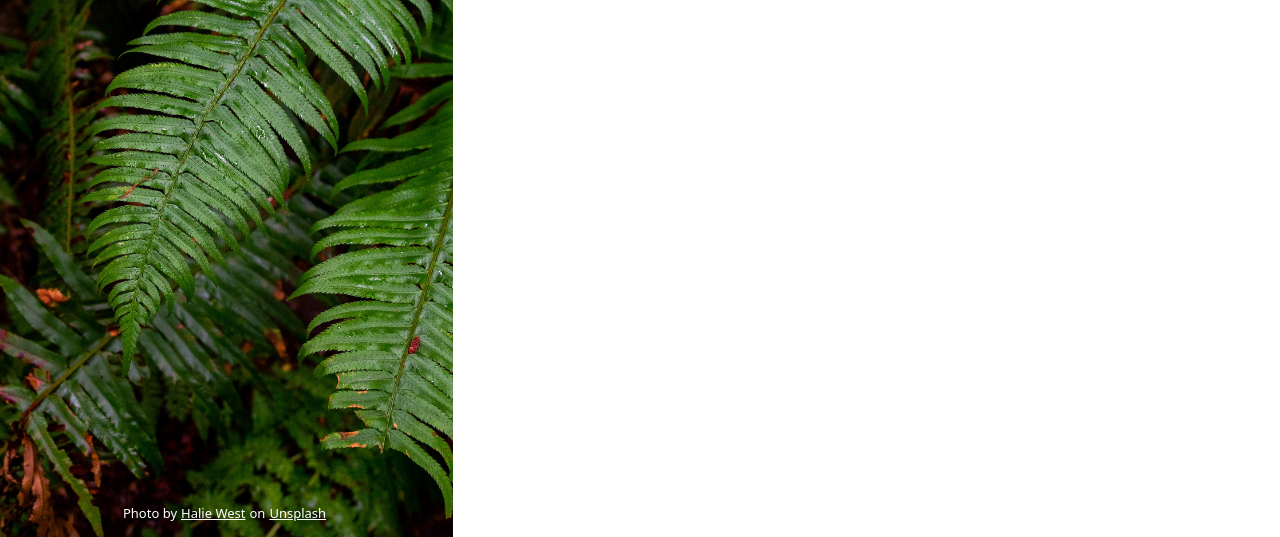
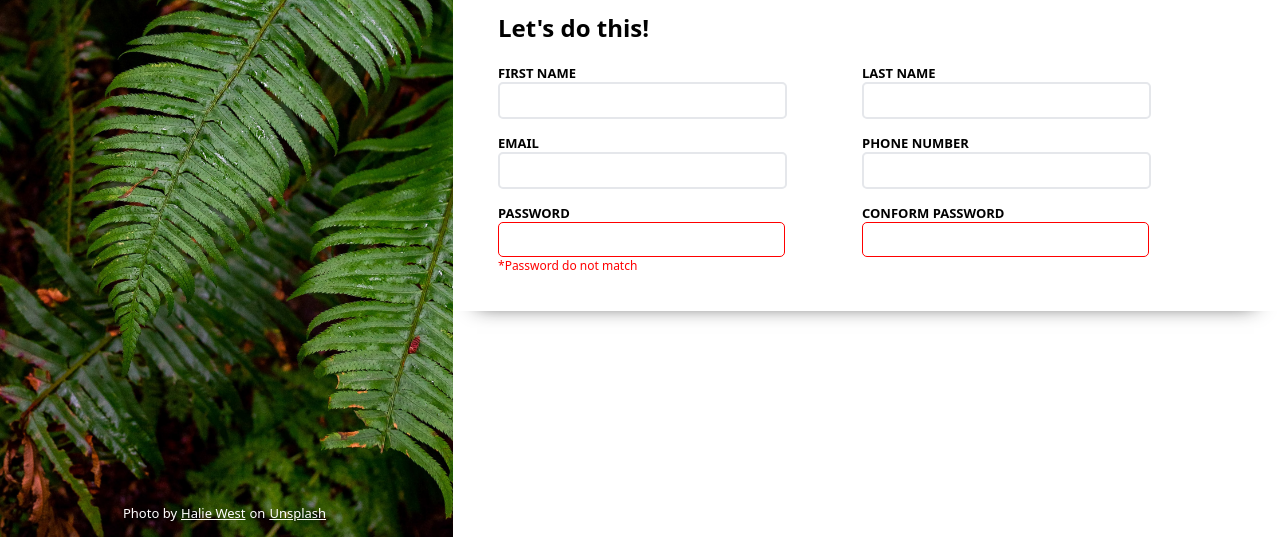
Before and after one commit to Samarth-Nanhore/Sign-up-Form, a plain HTML site: page index.html in a window 1280 px wide. Shown: the part 263-800 px from the top of the page. Drawn offline with Linux system fonts and the light colour scheme.

Commit message:
Create and apply style to div element with class name form-container
- change display property to flex of div with class name signup-form-container
- Apply style to every nested elements i.e inputs and label of forms of div - form-container class

```diff
--- a/index.html
+++ b/index.html
@@ -43,6 +43,47 @@
           <p>You <em>know</em> you want to.</p>
         </div>
       </div>
+      <div class="form-container">
+        <h2>Let's do this!</h2>
+        <form action="" method="get">
+          <div class="form-one">
+            <div>
+              <label for="first-name">First Name</label>
+              <input type="text" id="first-name" name="first-name" />
+            </div>
+            <div>
+              <label for="email">Email</label>
+              <input type="email" id="email" name="email" />
+            </div>
+            <div>
+              <label for="password">Password</label>
+              <input type="password" id="password" name="password" />
+              <p><span aria-label="required">*</span>Password do not match</p>
+            </div>
+          </div>
+
+          <div class="form-two">
+            <div>
+              <label for="last-name">Last Name</label>
+              <input type="text" id="last-name" name="last-name" />
+            </div>
+
+            <div>
+              <label for="phone-number">Phone Number</label>
+              <input type="number" id="phone-number" name="phone-number" />
+            </div>
+
+            <div>
+              <label for="conform-password">Conform Password</label>
+              <input
+                type="password"
+                id="conform-password"
+                name="conform-password"
+              />
+            </div>
+          </div>
+        </form>
+      </div>
     </div>
   </body>
 </html>
--- a/style.css
+++ b/style.css
@@ -3,6 +3,7 @@
   --system-font-family: system-ui, "Segoe UI", Roboto, Helvetica, Arial,
     sans-serif, "Apple Color Emoji", "Segoe UI Emoji", "Segoe UI Symbol";
   --bg-img-container-color: white;
+  --sign-up-form-container-color: #f9fafb;
 }
 
 @font-face {
@@ -65,12 +66,15 @@ body {
 
 .signup-form-container {
   flex: 2;
+  display: flex;
+  flex-direction: column;
+  font-family: var(--system-font-family), sans-serif;
 }
 
 .heading-container {
   height: 254px;
   margin-top: 0px;
-  background: #f9fafb;
+  background: var(--sign-up-form-container-color);
 }
 
 .heading-container > div {
@@ -80,3 +84,75 @@ body {
   font-family: var(--system-font-family), sans-serif;
   font-weight: 600;
 }
+
+.form-container {
+  padding-left: 45px;
+  height: 320px;
+  box-shadow: -1px 18px 20px -25px rgba(0, 0, 0, 0.9);
+}
+
+.form-container form {
+  display: flex;
+  gap: 75px;
+}
+
+.form-one {
+  display: flex;
+  flex-direction: column;
+}
+
+.form-two {
+  display: flex;
+  flex-direction: column;
+}
+
+label {
+  display: block;
+  text-transform: uppercase;
+  font-size: 13px;
+  font-weight: 600;
+}
+
+input {
+  width: 265px;
+  height: 13px;
+  padding: 10px;
+  border: 2px solid #e5e7eb;
+  font-size: 18px;
+  border-radius: 5px;
+}
+
+input[type="text"]:focus,
+input[type="email"]:focus,
+input[type="number"]:focus {
+  outline: none;
+  border: 1.8px solid blue;
+  box-shadow: 0 3px 5px rgb(0 0 0 / 0.2);
+}
+
+/* Number input arrow hidden */
+input[type="number"]::-webkit-inner-spin-button,
+input[type="number"]::-webkit-outer-spin-button {
+  -webkit-appearance: none;
+  -moz-appearance: none;
+  appearance: none;
+  margin: 0;
+}
+
+input[type="password"]:valid {
+  outline: none;
+  border: 1.8px solid red;
+}
+
+.form-one div:nth-child(2),
+.form-one div:nth-child(3),
+.form-two div:nth-child(2),
+.form-two div:nth-child(3) {
+  margin-top: 15px;
+}
+
+.form-one div:nth-child(3) > p {
+  margin: 0;
+  color: red;
+  font-size: 12px;
+}
```
